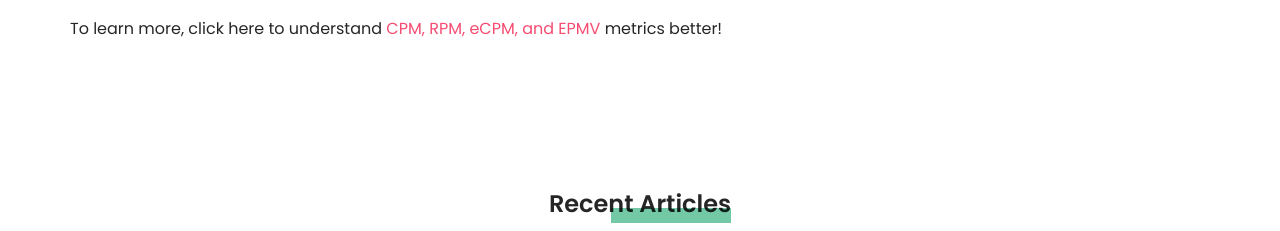
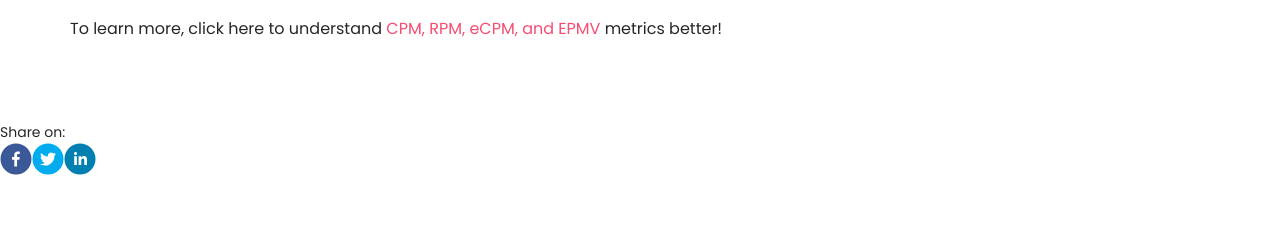
Before and after one commit to arvind-adsparc/cpmcalculators, a Next.js app: page /ad-metrics/ad-impressions in a window 1280 px wide. Shown: the part 1466-1697 px from the top of the page. Built offline with nearby package versions, Linux system fonts and the light colour scheme.

Commit message:
addition of social share

```diff
--- /dev/null
+++ b/components/SocialShare/index.jsx
@@ -0,0 +1,32 @@
+import {
+  FacebookShareButton,
+  FacebookIcon,
+  TwitterShareButton,
+  TwitterIcon,
+  LinkedinShareButton,
+  LinkedinIcon,
+} from "react-share";
+
+const SocialShare = (url) => {
+  return (
+    <div>
+      <div>Share on:</div>
+
+      <div>
+        <FacebookShareButton url={url}>
+          <FacebookIcon size={32} round />
+        </FacebookShareButton>
+
+        <TwitterShareButton url={url}>
+          <TwitterIcon size={32} round />
+        </TwitterShareButton>
+
+        <LinkedinShareButton url={url}>
+          <LinkedinIcon size={32} round />
+        </LinkedinShareButton>
+      </div>
+    </div>
+  );
+};
+
+export default SocialShare;
--- a/package.json
+++ b/package.json
@@ -16,6 +16,7 @@
     "next": "12.1.6",
     "react": "18.2.0",
     "react-dom": "18.2.0",
+    "react-share": "^4.4.0",
     "sass": "^1.53.0"
   },
   "devDependencies": {
--- a/pages/ad-metrics/[slug].js
+++ b/pages/ad-metrics/[slug].js
@@ -10,6 +10,7 @@ import Seo from "../../components/Seo";
 
 import RecentArticle from "../../components/RecentArticle";
 import { useState, useEffect } from "react";
+import SocialShare from "../../components/SocialShare";
 
 const MetricsPage = ({ frontmatter: { title, cover_image }, content }) => {
   const [pageURL, setPageURL] = useState("");
@@ -40,6 +41,8 @@ const MetricsPage = ({ frontmatter: { title, cover_image }, content }) => {
             </div>
           </div>
         </div>
+
+        <SocialShare url={pageURL} />
 
         <RecentArticle />
         <Newsletter />
```
Also changed, not shown: 1 other file (tests, documents, lock files or other folders).
